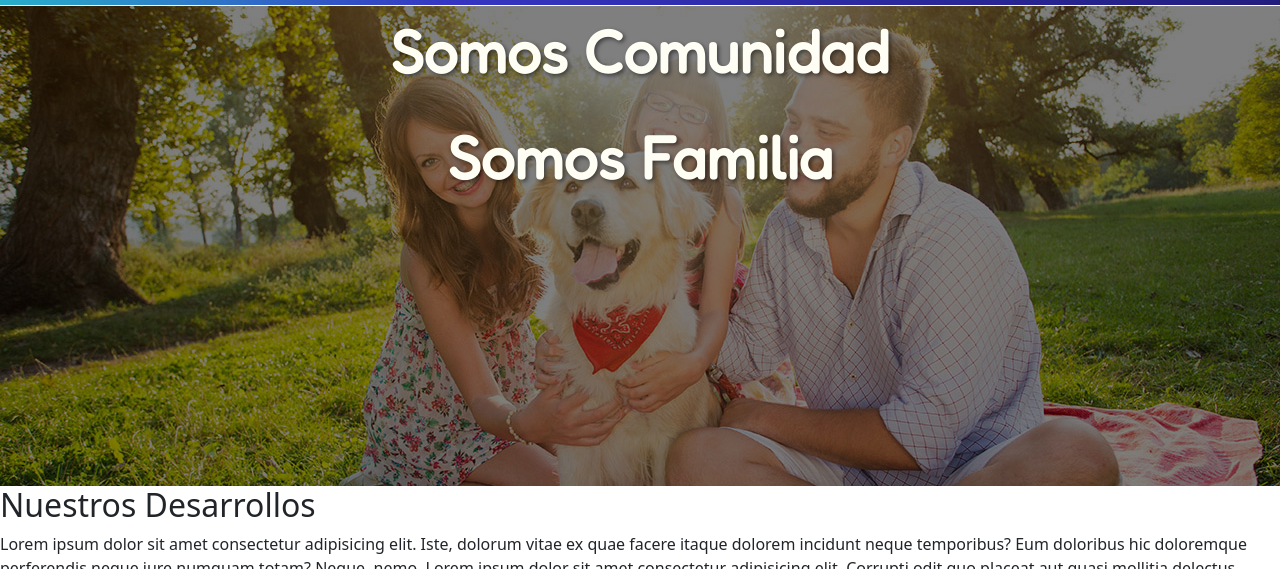
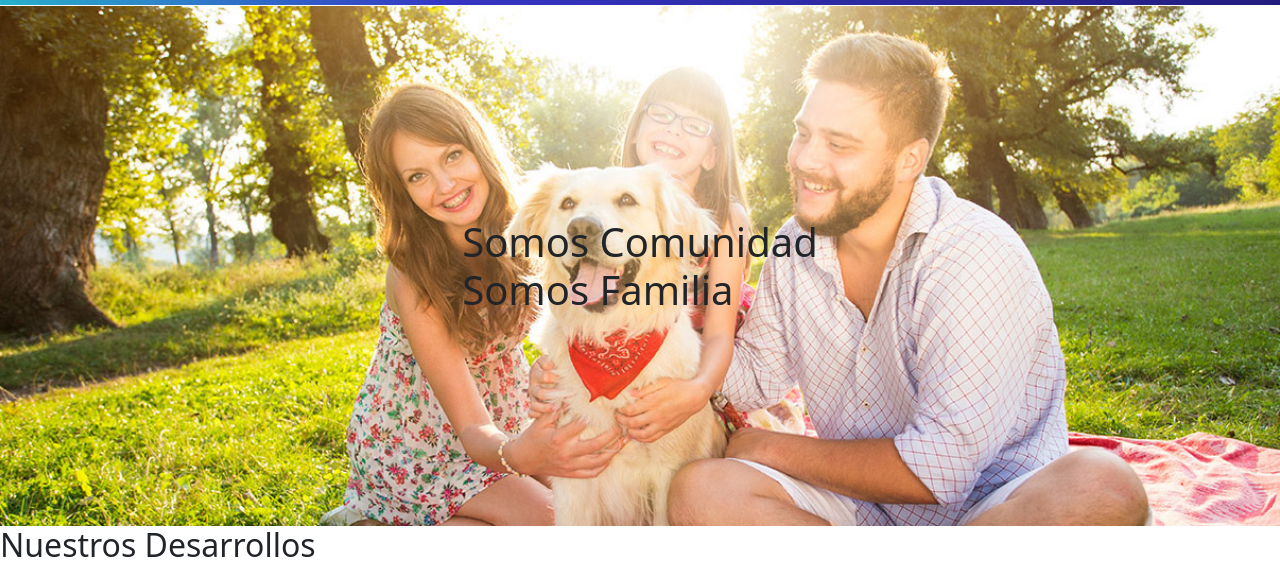
Before and after one commit to budabudaok/PreEntrega3Bustamante, a website: page index.html in a window 1280 px wide. Shown: the part 87-656 px from the top of the page. Drawn offline with nearby package versions, Linux system fonts and the light colour scheme.

Commit message:
avances hero

```diff
--- a/index.html
+++ b/index.html
@@ -67,8 +67,7 @@
         <!-- Hero em bootstrap -->
         <div class="bg-image">
             <div class="overlay">
-                <p>Somos Comunidad</p>
-                <p>Somos Familia</p>
+                <h1>Somos Comunidad<br>Somos Familia</h1>
             </div>
         </div>
         <!-- Desarrollos adaptable -->
--- a/scss/components/_navbar.scss
+++ b/scss/components/_navbar.scss
@@ -21,7 +21,7 @@
     font-family: 'fredoka';
 }
 
-/* Color del texto, transformn, font y margin en hover del boton del menu */
+/* Color del texto, transformn, font y margin en hover del boton acceder del menu */
 .btn:hover{
     transition: 0.5s;
     transform: scale(1.2);
--- a/scss/layout/_hero.scss
+++ b/scss/layout/_hero.scss
@@ -3,25 +3,36 @@
     background-image: url('../assets/img/familia_moderna_proyecto_canino.jpg');
     background-size: cover;
     background-position: center;
-    background-attachment: fixed;
+    background-attachment: fixed; /* Efecto parallax */
     background-repeat: no-repeat;
-    height: 60vh;  /* Altura del contenedor */
+    height: 65vh;  /* Altura del contenedor */
     position: relative;
-    font-family: 'fredoka';
-    font-size: 60px;
-    font-weight: 700;
-    color: rgb(255, 254, 244); /* Color del texto */
-    background-color: rgba(0, 0, 0, 0.5); /* Sub-Overlay negro con opacidad */
 
-    .overlay {
-        position: absolute;
-        top: 50%;
+    .overlay{
+        display: flex;
+        align-items: center;
+        justify-content: center;
+        height: 100vh;
+    }
+
+        h1{
+            position: absolute;
+            top: 50%;
+            left: 50%;
+            transform: translate(-50%, -50%);
+        /* position: absolute;
+        top: auto;
         left: 50%;
         transform: translate(-50%, -50%);
         text-align: center;
         text-shadow: 2px 2px 4px rgba(0, 0, 0, 0.5);
-        background-color: rgba(0, 0, 0, 0.5); /* Negro con opacidad */
+        background-color: rgba(0, 0, 0, 0.5); /* Negro con opacidad
         width: 100%;
         height: 100%;
+        font-family: 'fredoka';
+        font-size: 60px;
+        font-weight: 700;
+        color: rgb(255, 254, 244); /* Color del texto
+        background-color: rgba(0, 0, 0, 0.5); /* Sub-Overlay negro con opacidad */
     }
 }
```
Also changed, not shown: css/styles.css, 1 other file.
